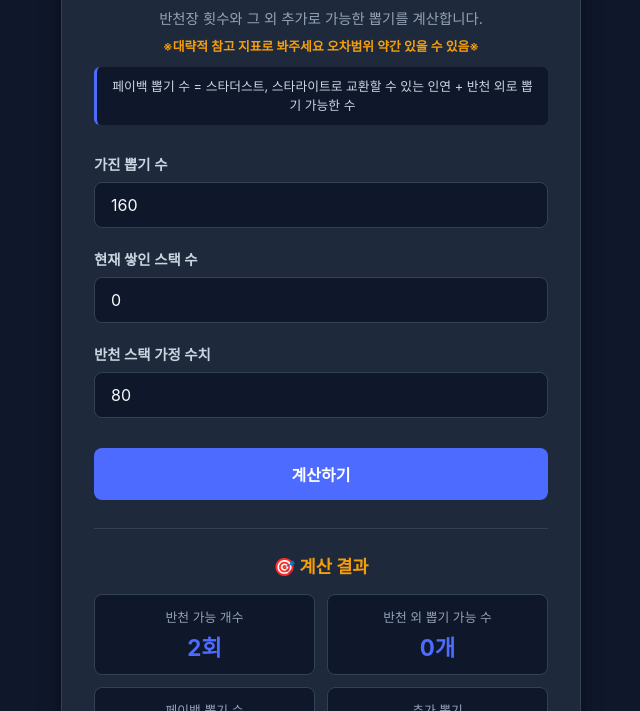
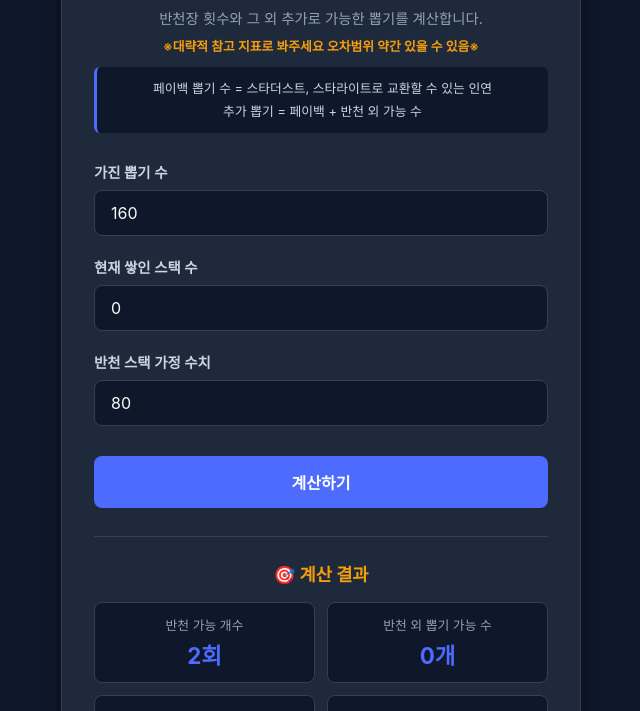
Before and after one commit to dede-1118/genshin-gacha-by-dede, a plain HTML site: page index.html in a window 1280 px wide. Both pictures are taken after a click on the button "계산하기". Shown: the part 89-800 px from the top of the page, without its empty margins (319-959 px from the left). Drawn offline with Linux system fonts and the light colour scheme.

Commit message:
Update formula display and remove unit from total

```diff
--- a/index.html
+++ b/index.html
@@ -70,7 +70,7 @@
             font-size: 0.8rem;
             color: #cbd5e1;
             margin-top: 12px;
-            line-height: 1.5;
+            line-height: 1.8;
             background-color: #0f172a;
             padding: 10px;
             border-radius: 6px;
@@ -188,7 +188,10 @@
         <h1>✨ 원신 가챠 가능 개수 계산기</h1>
         <p>반천장 횟수와 그 외 추가로 가능한 뽑기를 계산합니다.</p>
         <div class="notice">※대략적 참고 지표로 봐주세요 오차범위 약간 있을 수 있음※</div>
-        <div class="formula-text">페이백 뽑기 수 = 스타더스트, 스타라이트로 교환할 수 있는 인연 + 반천 외로 뽑기 가능한 수</div>
+        <div class="formula-text">
+            페이백 뽑기 수 = 스타더스트, 스타라이트로 교환할 수 있는 인연<br>
+            추가 뽑기 = 페이백 + 반천 외 가능 수
+        </div>
     </div>
 
     <div class="form-group">
@@ -231,7 +234,7 @@
         </div>
 
         <div class="formula-preview">
-            <strong>총 진행 가능 가챠 수: <span id="formulaDetail" class="highlight">0</span> 회</strong>
+            <strong>총 진행 가능 가챠 수: <span id="formulaDetail" class="highlight">0</span></strong>
         </div>
     </div>
 </div>
@@ -264,7 +267,7 @@
         document.getElementById('resP').innerText = P + '개';
         document.getElementById('resM').innerText = m + '개';
 
-        document.getElementById('formulaDetail').innerText = `${totalPulls}회`;
+        document.getElementById('formulaDetail').innerText = totalPulls;
 
         document.getElementById('resultBox').style.display = 'block';
     }
```
